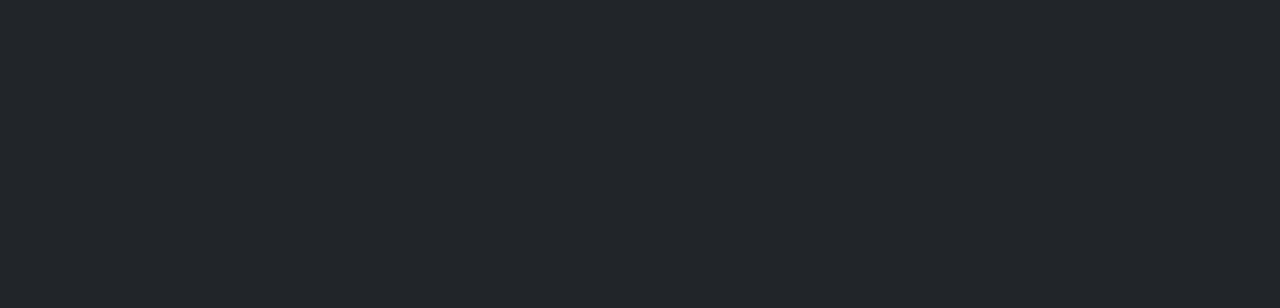
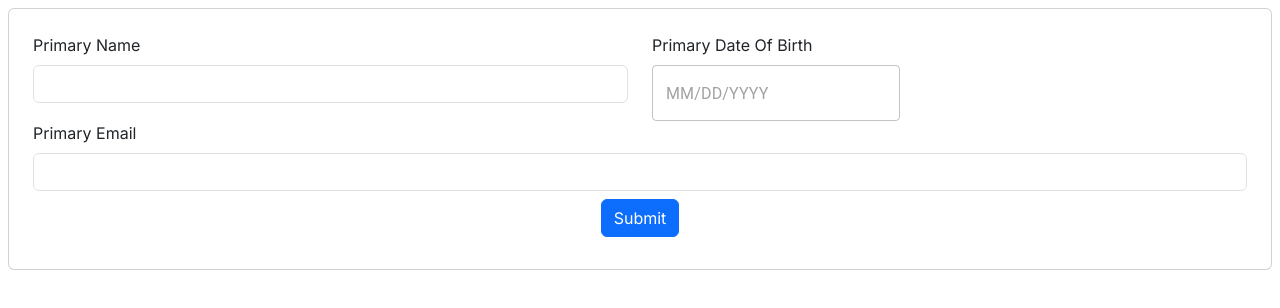
Before and after one commit to JezzyDeves/react-hook-form-demo, a Next.js app: page / in a window 1280 px wide. Shown: the top 308 px of the page. Built offline with nearby package versions, Linux system fonts and the light colour scheme.

Commit message:
Initial form setup

```diff
--- a/app/layout.tsx
+++ b/app/layout.tsx
@@ -16,9 +16,7 @@
 }>) {
   return (
     <html lang="en">
-      <body data-bs-theme="dark" className={inter.className}>
-        {children}
-      </body>
+      <body className={inter.className}>{children}</body>
     </html>
   );
 }
--- a/app/page.tsx
+++ b/app/page.tsx
@@ -1,3 +1,104 @@
+"use client";
+
+import { zodResolver } from "@hookform/resolvers/zod";
+import { DatePicker, LocalizationProvider } from "@mui/x-date-pickers";
+import { AdapterLuxon } from "@mui/x-date-pickers/AdapterLuxon";
+import { Button, Card, Col, Form, Row } from "react-bootstrap";
+import { Controller, useForm } from "react-hook-form";
+import {
+  FormStoreValues,
+  formValueSchema,
+  useFormStore,
+} from "./stores/useFormStore";
+
 export default function Home() {
-  return <></>;
+  const storeValues = useFormStore((state) => state.values);
+
+  const {
+    formState: { errors },
+    control,
+    handleSubmit,
+    register,
+  } = useForm<FormStoreValues>({
+    resolver: zodResolver(formValueSchema),
+    defaultValues: storeValues,
+  });
+
+  return (
+    <>
+      <LocalizationProvider dateAdapter={AdapterLuxon}>
+        <Card className="m-2">
+          <Card.Body>
+            <Form
+              className="m-2"
+              onSubmit={handleSubmit((data) => {
+                console.log(data);
+              })}
+            >
+              <Row className="justify-content-center">
+                <Col>
+                  <Form.Group>
+                    <Form.Label>Primary Name</Form.Label>
+                    <Form.Control
+                      type="text"
+                      {...register("primary.name")}
+                      isInvalid={!!errors.primary?.name?.message}
+                    />
+                    <Form.Control.Feedback type="invalid">
+                      {errors.primary?.name?.message}
+                    </Form.Control.Feedback>
+                  </Form.Group>
+                </Col>
+                <Col>
+                  <Form.Group>
+                    <Col xs={12}>
+                      <Form.Label>Primary Date Of Birth</Form.Label>
+                    </Col>
+                    <Controller
+                      name="primary.dateOfBirth"
+                      control={control}
+                      render={({ field }) => (
+                        <DatePicker
+                          {...field}
+                          slotProps={{
+                            textField: {
+                              error: !!errors.primary?.dateOfBirth?.message,
+                              helperText: errors.primary?.dateOfBirth?.message,
+                            },
+                          }}
+                        />
+                      )}
+                    />
+                    <Form.Control.Feedback type="invalid">
+                      {errors.primary?.name?.message}
+                    </Form.Control.Feedback>
+                  </Form.Group>
+                </Col>
+              </Row>
+              <Row className="justify-content-center">
+                <Col>
+                  <Form.Group>
+                    <Form.Label>Primary Email</Form.Label>
+                    <Form.Control
+                      type="text"
+                      {...register("primary.email")}
+                      isInvalid={!!errors.primary?.email?.message}
+                    />
+                    <Form.Control.Feedback type="invalid">
+                      {errors.primary?.email?.message}
+                    </Form.Control.Feedback>
+                  </Form.Group>
+                </Col>
+              </Row>
+              <Row>
+                <div className="d-flex justify-content-center my-2">
+                  <Button type="submit">Submit</Button>
+                </div>
+              </Row>
+            </Form>
+          </Card.Body>
+        </Card>
+      </LocalizationProvider>
+    </>
+  );
 }
--- /dev/null
+++ b/app/stores/useFormStore.ts
@@ -0,0 +1,45 @@
+import { z } from "zod";
+import { create } from "zustand";
+import { DateTime } from "luxon";
+import { immer } from "zustand/middleware/immer";
+
+export const formValueSchema = z.object({
+  primary: z.object({
+    name: z.string().min(1, "Name is required"),
+    email: z.string().min(1, "Email is required").email(),
+    dateOfBirth: z
+      .custom<DateTime>()
+      .nullable()
+      .refine((date) => date?.isValid, "Invalid date")
+      .refine((date) => {
+        if (!!date && date > DateTime.now()) {
+          return false;
+        }
+
+        return true;
+      }, `DOB must be ${DateTime.now().toFormat("MM/dd/yyyy")} or earlier`),
+  }),
+});
+
+export type FormStoreValues = z.infer<typeof formValueSchema>;
+
+interface FormStore {
+  values: FormStoreValues;
+  setValues: (v: FormStoreValues) => void;
+}
+
+export const useFormStore = create<FormStore>()(
+  immer((set) => ({
+    values: {
+      primary: {
+        dateOfBirth: null,
+        email: "",
+        name: "",
+      },
+    },
+    setValues: (v) =>
+      set((state) => {
+        state.values = v;
+      }),
+  }))
+);
```
Also changed, not shown: package.json (+8 -2 lines), 2 other files (tests, documents, lock files or other folders).
